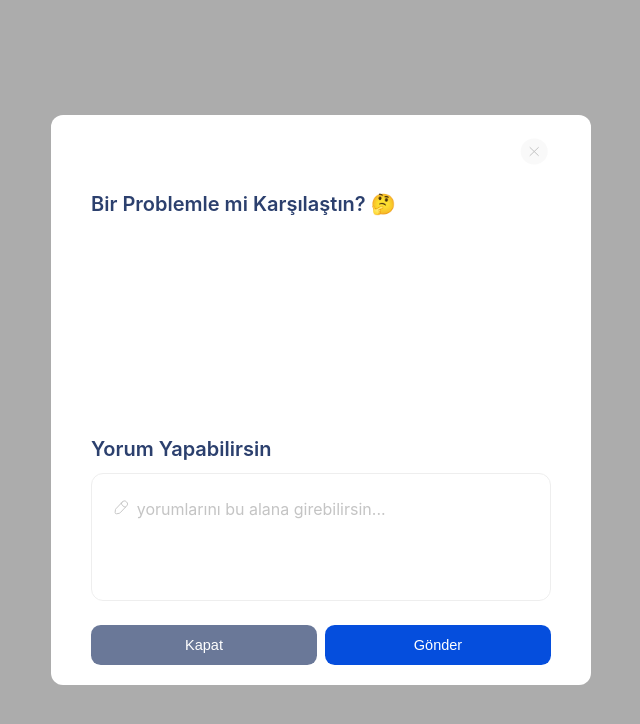
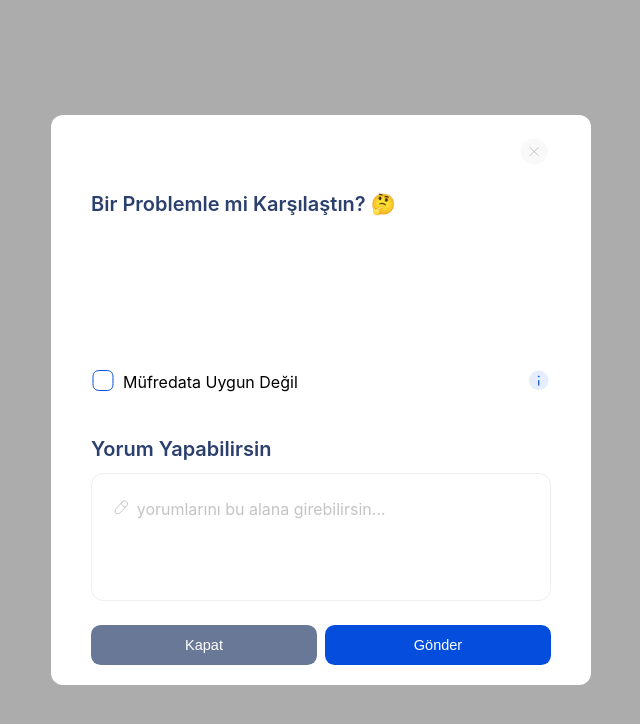
Before and after one commit to esrasrgl/modal, a React (Create React App) app in the folder modal/: page / in a window 1280 px wide. Both pictures are taken after a click on the button "Open Modal". Shown: the top 724 px of the page, without its empty margins (319-959 px from the left). Built offline with nearby package versions, Linux system fonts and the light colour scheme.

Commit message:
check item added

```diff
--- /dev/null
+++ b/modal/src/components/Content/CheckItem.js
@@ -0,0 +1,19 @@
+import SquareCheckSvg from "../../Svg/SquareCheckSvg";
+import SquareSvg from "../../Svg/SquareSvg";
+import Tooltip from "../ToolTip/ToolTip";
+import "../ToolTip/ToolTip.css";
+
+export default function CheckItem({ item, setIsChecked }) {
+  return (
+    <div data-testid="check-item" className="item-container">
+      <label
+        style={{ cursor: "pointer" }}
+        onClick={() => setIsChecked(item.Id)}
+      >
+        {item.DescriptionStatus ? <SquareCheckSvg /> : <SquareSvg />}
+      </label>
+      <span onClick={() => setIsChecked(item.Id)}>{item.Name}</span>
+      <Tooltip text={item.Description} />
+    </div>
+  );
+}
--- a/modal/src/components/Content/Content.js
+++ b/modal/src/components/Content/Content.js
@@ -1,15 +1,27 @@
 import "./Content.css";
 import { CommentArea } from "./CommentArea";
 import { useState } from "react";
+import CheckItem from "./CheckItem";
+
 export const Content = () => {
   const [message, setMessage] = useState("");
 
   const handleChange = (event) => setMessage(event.target.value);
-
+  const itemData = [
+    {
+      Description: "string",
+      Id: 1,
+      Name: "Müfredata Uygun Değil",
+      DescriptionStatus: false,
+    },
+  ];
   return (
     <div className="container">
       <div className="content">
         <h1>Bir Problemle mi Karşılaştın? 🤔</h1>
+        {itemData.map((item, index) => (
+          <CheckItem item={item} setIsChecked={() => {}} key={index} />
+        ))}
       </div>
       <div className="comment">
         <h1>Yorum Yapabilirsin</h1>
```
